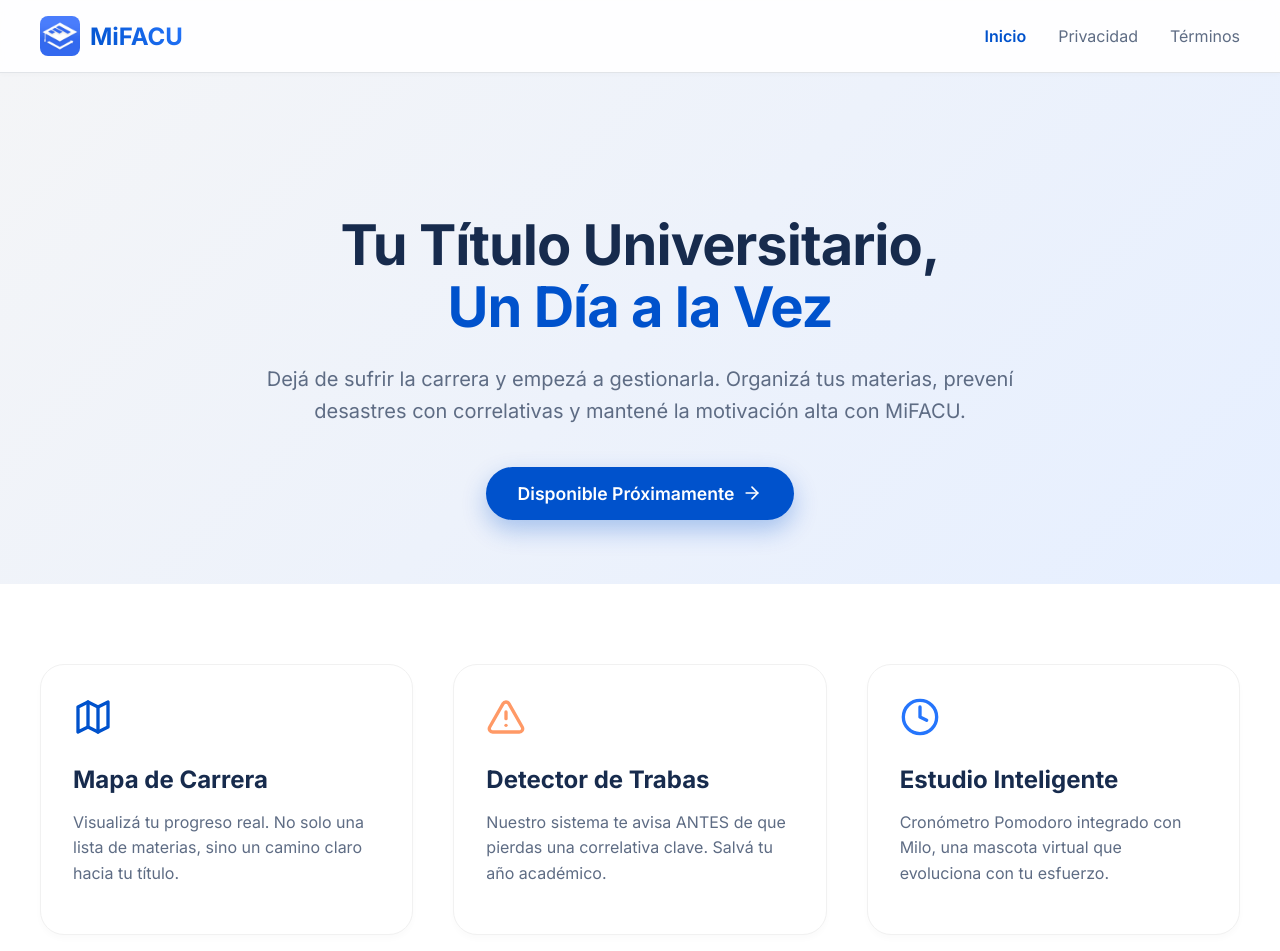
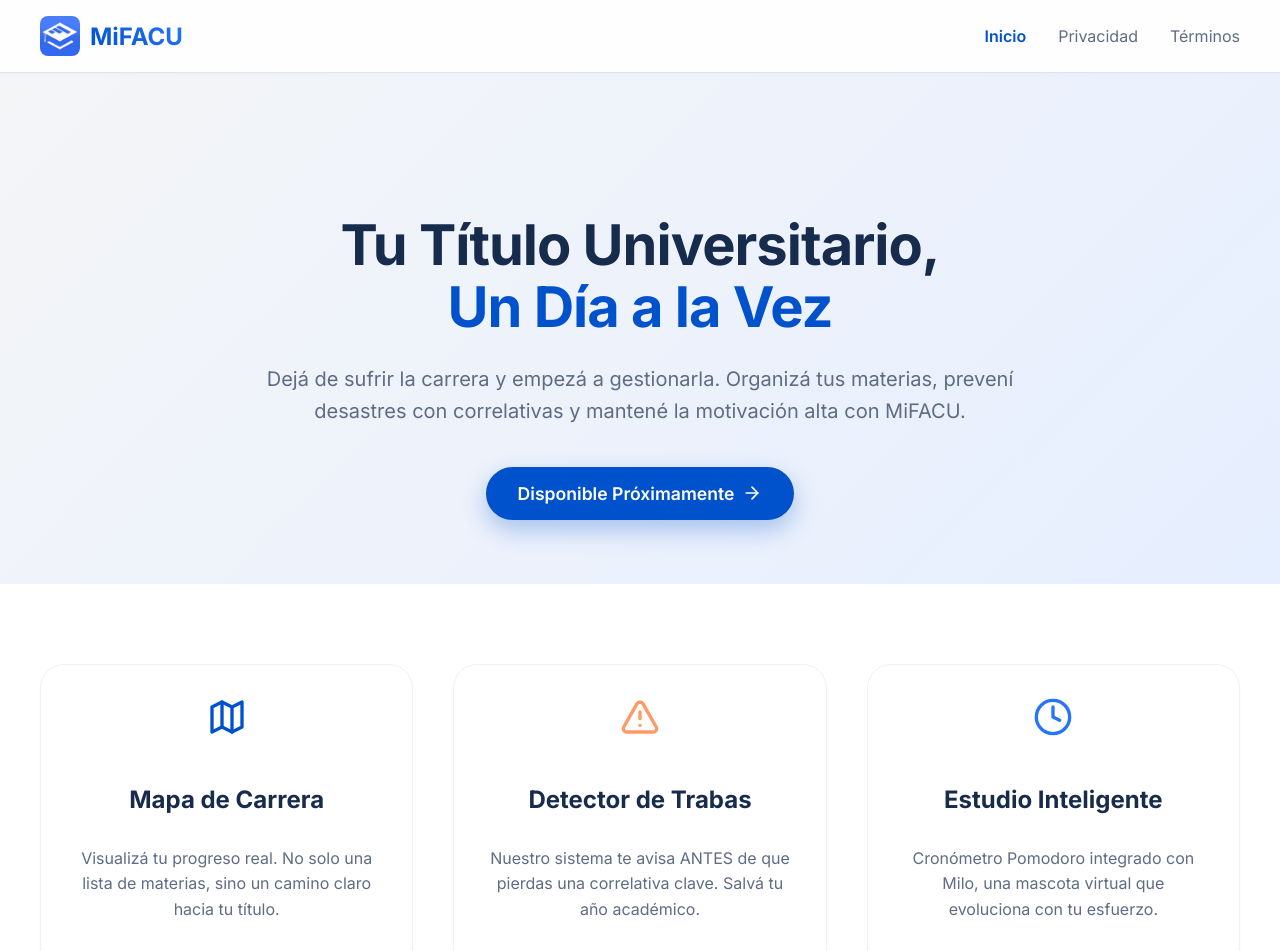
Before and after one commit to MiFACUApp/MiFACU-Web, a React (Vite) app in the folder web/: page / in a window 1280 px wide. Shown: the top 951 px of the page. Built offline with nearby package versions, Linux system fonts and the light colour scheme.

Commit message:
Center icons and text in feature cards

```diff
--- a/web/src/pages/Home.jsx
+++ b/web/src/pages/Home.jsx
@@ -134,11 +134,15 @@ function FeatureCard({ icon, title, description }) {
             backgroundColor: 'white',
             border: '1px solid #f1f1f1',
             boxShadow: '0 4px 6px rgba(0,0,0,0.02)',
-            transition: 'transform 0.3s ease'
+            transition: 'transform 0.3s ease',
+            display: 'flex',
+            flexDirection: 'column',
+            alignItems: 'center',
+            textAlign: 'center'
         }}
             whileHover={{ y: -5, boxShadow: '0 15px 30px rgba(0,0,0,0.08)' }}
         >
-            <div style={{ marginBottom: '1.5rem' }}>{icon}</div>
+            <div style={{ marginBottom: '1.5rem', display: 'flex', justifyContent: 'center', alignItems: 'center' }}>{icon}</div>
             <h3 style={{ fontSize: '1.5rem', marginBottom: '1rem', color: 'var(--text-main)' }}>{title}</h3>
             <p style={{ color: 'var(--text-secondary)', lineHeight: '1.6' }}>{description}</p>
         </motion.div>
```
